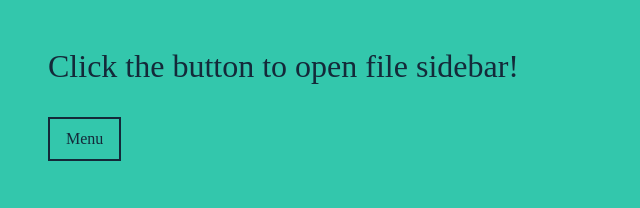
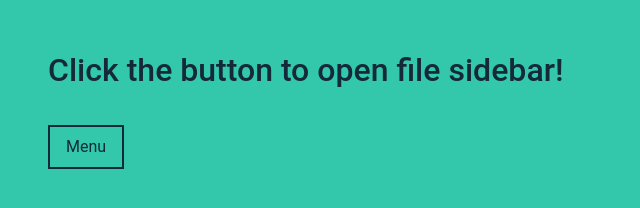
Before and after one commit to vishnupal/sidebar-menu-open-with-js, a plain HTML site: page index.html in a window 1280 px wide. Shown: the whole page, without its empty margins (0-640 px from the left). Drawn offline with Linux system fonts and the light colour scheme.

```diff
--- a/css/styles.css
+++ b/css/styles.css
@@ -1,3 +1,8 @@
+body {
+  font-family: 'Roboto', sans-serif;
+  line-height: 1.4;
+}
+
 .main {
   display: grid;
   min-height: 100vh;
```
